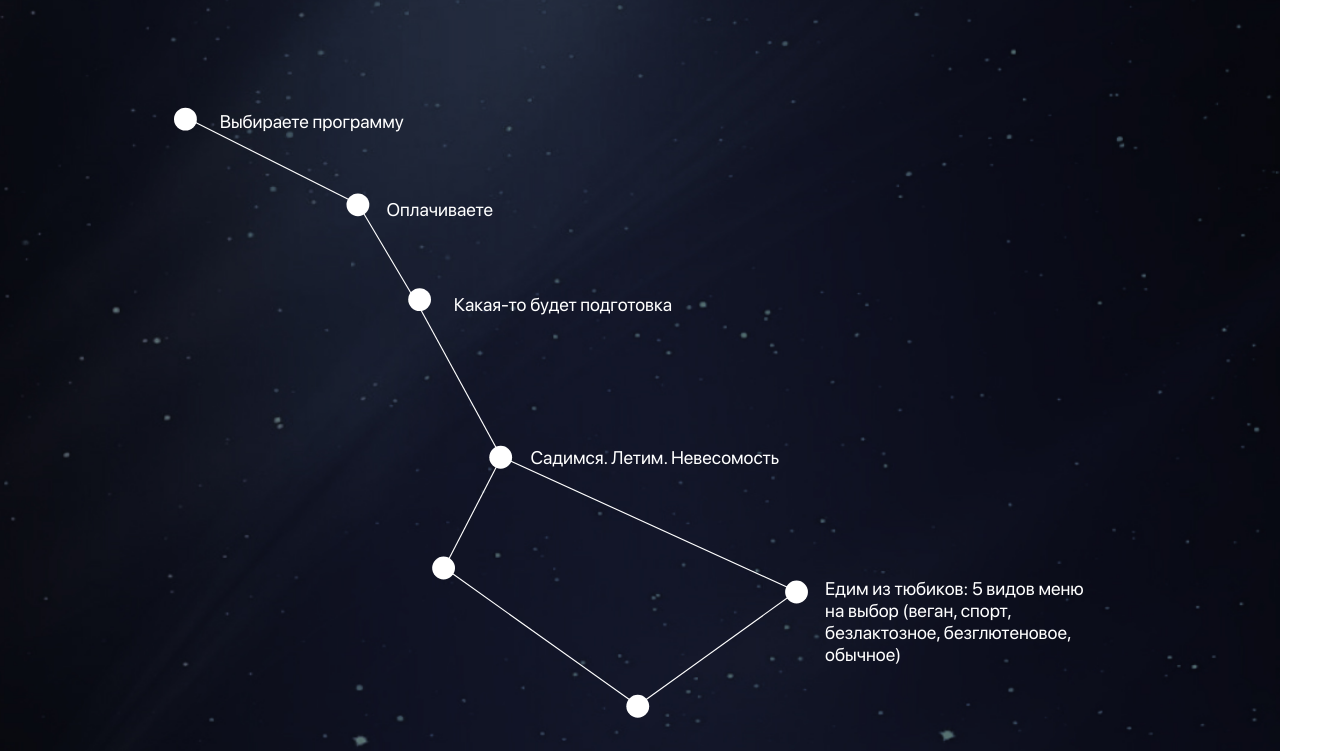
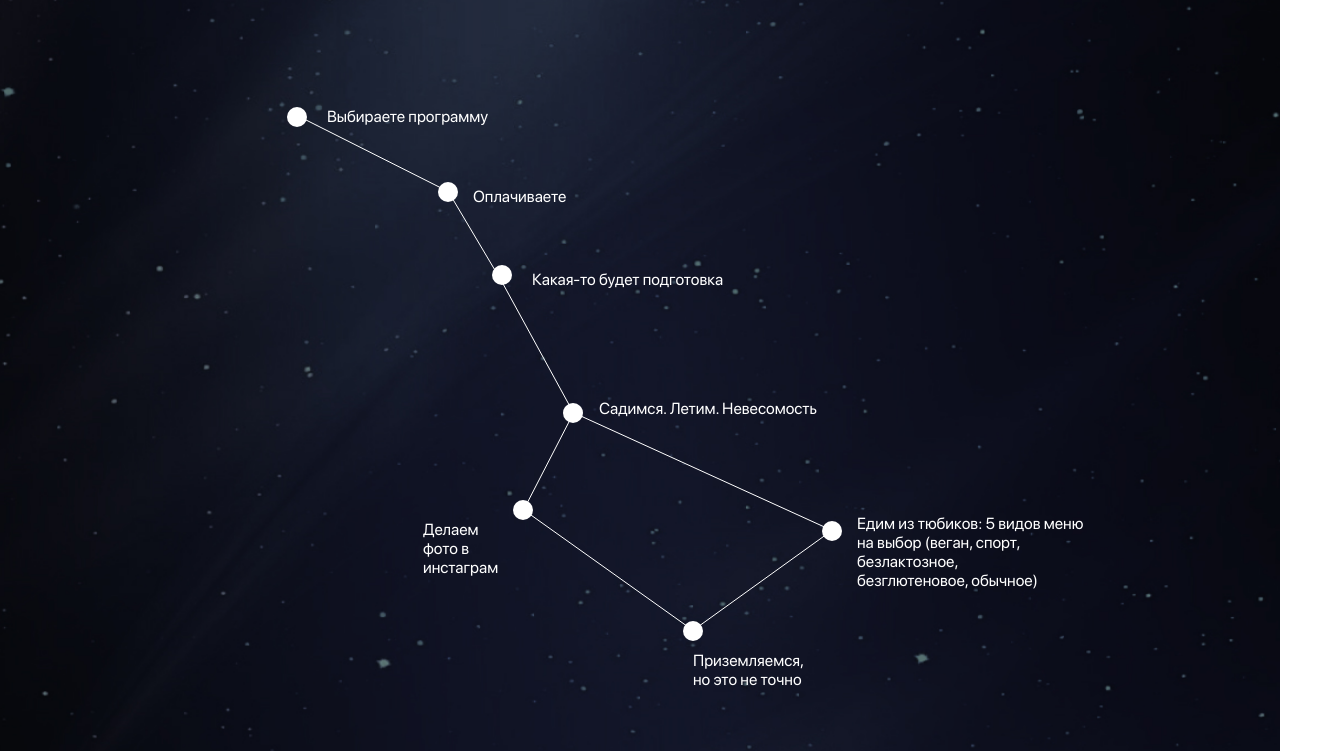
Before and after one commit to Sehja/space, a website: page index.html in a window 1280 px wide. Shown: the part 3911-4662 px from the top of the page, 1340 px wide, since content can reach past the window. Drawn offline with Linux system fonts and the light colour scheme.

Commit message:
finish how

```diff
--- a/index.html
+++ b/index.html
@@ -234,7 +234,7 @@
                 <div class="how__inner">
                     <h2 class="how__title title">Как все <br> происходит</h2>
                     <div class="how__wrapper">
-                        <svg width="943" height="803" viewBox="0 0 766 703" fill="none"
+                        <svg width="1300" height="703" viewBox="0 0 806 703" fill="none"
                             xmlns="http://www.w3.org/2000/svg">
                             <line x1="10.2474" y1="20.5655" x2="161.247" y2="96.5655" stroke="white" />
                             <line x1="161.43" y1="96.7448" x2="215.43" y2="187.745" stroke="white" />
@@ -245,7 +245,7 @@
                             <line x1="405.708" y1="535.594" x2="544.708" y2="435.594" stroke="white" />
                             <g>
                                 <circle cx="10" cy="22" r="10" fill="white" />
-                                <text x="40" y="30" fill="white">Выбираете программу</text>
+                                <text x="40" y="27" fill="white">Выбираете программу</text>
                             </g>
                             <g>
                                 <circle cx="161" cy="97" r="10" fill="white" />
@@ -255,18 +255,30 @@
                                 <text x="245" y="190" fill="white">Какая-то будет подготовка</text></g>
                             <g>
                                 <circle cx="286" cy="318" r="10" fill="white" />
-                                <text x="312" y="324" fill="white">Садимся. Летим. Невесомость</text>
+                                <text x="312" y="319" fill="white">Садимся. Летим. Невесомость</text>
                             </g>
                             <g>
                                 <circle cx="236" cy="415" r="10" fill="white" />
+                                <foreignObject x="136" y="425" width="120" height="100">
+                                    <p class="p-236">
+                                        Делаем <br> фото в <br> инстаграм
+                                    </p>
+                                </foreignObject>
                             </g>>
-                            <circle cx="406" cy="536" r="10" fill="white" />
+                            <g>
+                                <circle cx="406" cy="536" r="10" fill="white" />
+                                <foreignObject x="406" y="556" width="183" height="190">
+                                    <p class="p-545">
+                                        Приземляемся, <br> но это не точно
+                                    </p>
+                                </foreignObject>
+                            </g>
                             <g>
                                 <circle cx="545" cy="436" r="10" fill="white" />
-                                <foreignObject x="570" y="424" width="237" height="100">
-                                    <p>
-                                        Едим из тюбиков: 5 видов меню на выбор (веган, спорт,
-                                        безлактозное, безглютеновое, обычное)
+                                <foreignObject x="570" y="419" width="393" height="190">
+                                    <p class="p-545">
+                                        Едим из тюбиков: 5 видов меню <br> на выбор (веган, спорт, <br>
+                                        безлактозное, <br> безглютеновое, обычное)
                                     </p>
                                 </foreignObject>
                             </g>
--- a/sass/_how.scss
+++ b/sass/_how.scss
@@ -2,17 +2,11 @@
     padding: 100px 0;
     background-image: url(../images/bg-how.jpg);
     background-repeat: no-repeat;
+    background-position: center;
     background-size: cover;
-    background-position: center;
-    margin-top: -1px;
 
     &__title {
         margin-bottom: 100px;
-    }
-
-    &__wrapper {
-        margin: 0 auto;
-        max-width: 1000px;
     }
 
     &__wrapper circle,
@@ -24,6 +18,16 @@
 
     }
 
+    &__wrapper p-545 {
+        width: 240px;
+
+    }
+
+    &__wrapper p-236 {
+        width: 93px;
+        text-align: right;
+    }
+
     &__wrapper g:hover circle {
         r: 20px;
         fill: $color-primary;
@@ -31,11 +35,16 @@
 
     &__wrapper g:hover text {
         fill: $color-primary;
-        font-size: 36px;
+        font-size: 26px;
     }
 
     &__wrapper g:hover p {
         color: $color-primary;
         font-size: 26px;
     }
+
+    // &__wrapper foreignObject:hover p-236 {
+    //     color: $color-primary;
+    //     font-size: 26px;
+    // }
 }
```
Also changed, not shown: css/style.css.
